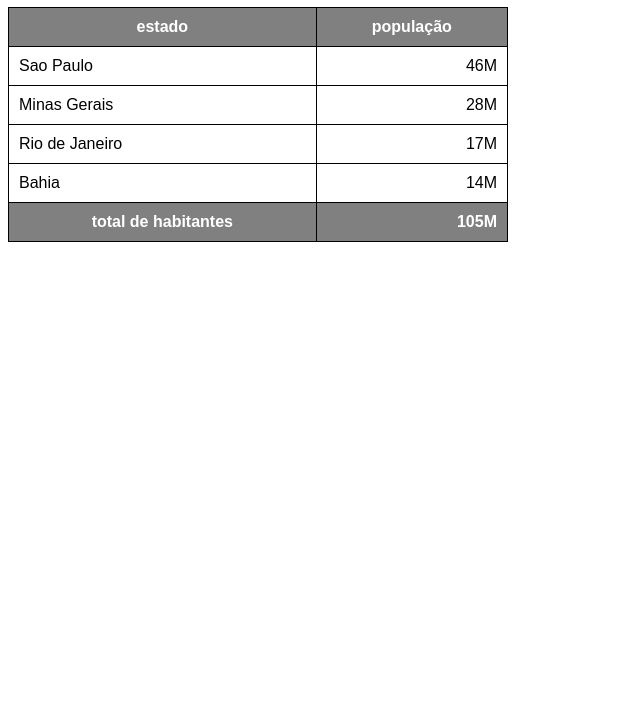
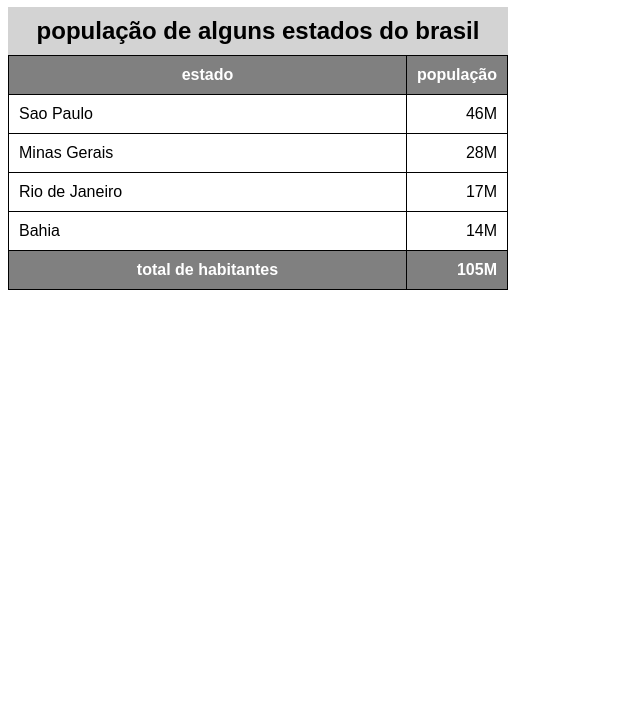
Before and after one commit to Guteu/html-css, a plain HTML site: page exercicios/ex023-tabelas/tabela002.html in a window 1280 px wide. Shown: the part 73-800 px from the top of the page, without its empty margins (0-640 px from the left). Drawn offline with Linux system fonts and the light colour scheme.

Commit message:
atualização tabela002

```diff
--- a/exercicios/ex023-tabelas/tabela002.html
+++ b/exercicios/ex023-tabelas/tabela002.html
@@ -23,6 +23,13 @@
             text-align: right;
         }
 
+        caption {
+            font-size: 1.5em;
+            font-weight: bold;
+            padding: 10px;
+            background-color: lightgray;
+        }
+
         thead, tfoot {
             background-color: gray;
             color: white;
@@ -42,10 +49,11 @@
             TR, TD, TH
     -->
     <table>
+        <caption>população de alguns estados do brasil</caption>
         <thead>
             <tr>
-                <th>estado</th>
-                <th>população</th>
+                <th scope="col">estado</th>
+                <th scope="col" style="width: 50px;">população</th>
             </tr>
         </thead>
         <tbody>
@@ -68,7 +76,7 @@
         </tbody>
         <tfoot>
             <tr>
-                <th>total de habitantes</th>
+                <th scope="row">total de habitantes</th>
                 <td class="num"><strong>105M</strong></td>
             </tr>
         </tfoot>
```
